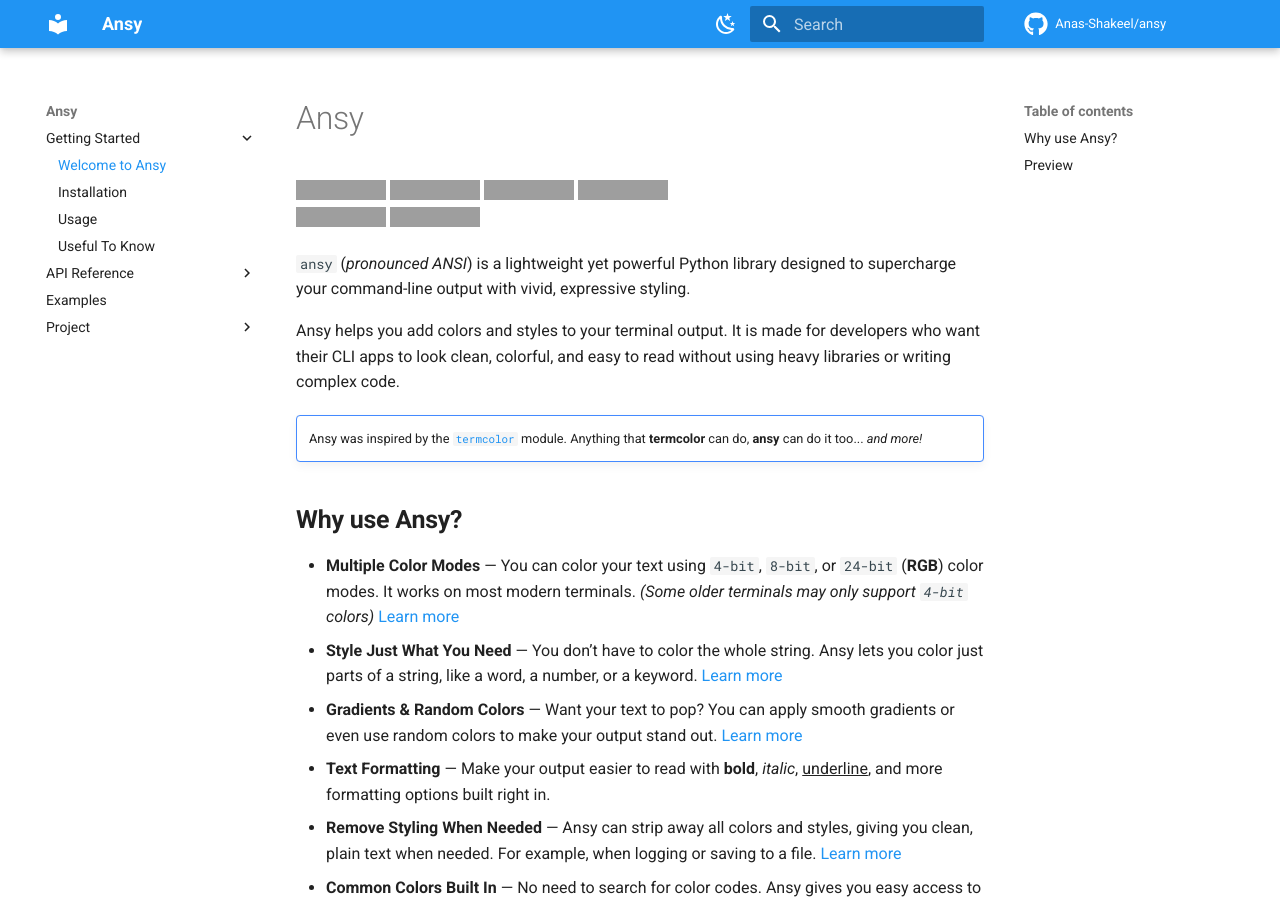
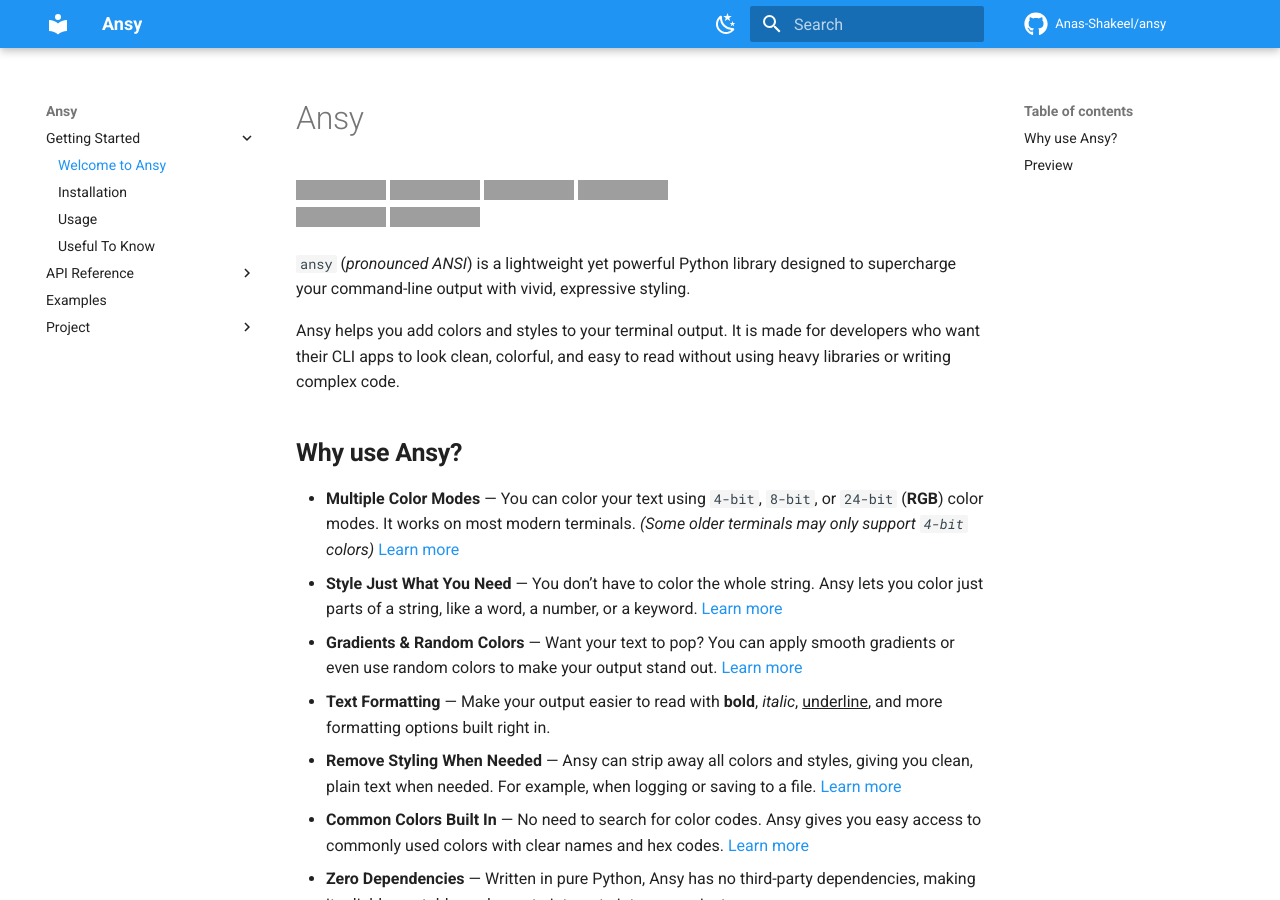
Before and after one commit to Anas-Shakeel/ansy, an MkDocs documentation site: the page built from docs/index.md, in a window 1280 px wide and 900 px high, cut to the strip 0-900 px from the top of the window. Built offline with MkDocs 1.6.1 and Material for MkDocs 9.7.7, drawn with Linux system fonts in a browser that asks for light colours; comment, search, counter and statistics services are not loaded; grey boxes are pictures that could not be loaded.

```diff
--- a/docs/index.md
+++ b/docs/index.md
@@ -1,6 +1,6 @@
 # Ansy
 
-[![Automated testing results](https://img.shields.io/github/actions/workflow/status/anas-shakeel/ansy/.github/workflows/python-package.yml?branch=main)](https://github.com/anas-shakeel/ansy/actions/workflows/python-package.yml?query=branch%3Amain)
+[![Automated testing results](https://img.shields.io/github/actions/workflow/status/anas-shakeel/ansy/.github/workflows/test.yml?branch=main)](https://github.com/anas-shakeel/ansy/actions/workflows/test.yml?query=branch%3Amain)
 [![Black](https://img.shields.io/badge/code%20style-black-000000.svg)](https://github.com/psf/black)
 [![Latest PyPi version](https://img.shields.io/pypi/v/ansy.svg)](https://pypi.python.org/pypi/ansy)
 [![PyPI downloads](https://static.pepy.tech/badge/ansy/month)](https://pypi.org/project/ansy/)<br/>
@@ -10,9 +10,6 @@
 `ansy` (_pronounced ANSI_) is a lightweight yet powerful Python library designed to supercharge your command-line output with vivid, expressive styling.
 
 Ansy helps you add colors and styles to your terminal output. It is made for developers who want their CLI apps to look clean, colorful, and easy to read without using heavy libraries or writing complex code.
-
-!!! note ""
-    Ansy was inspired by the [`termcolor`](https://github.com/termcolor/termcolor) module. Anything that **termcolor** can do, **ansy** can do it too... _and more!_
 
 ## **Why use Ansy?**
 
```
